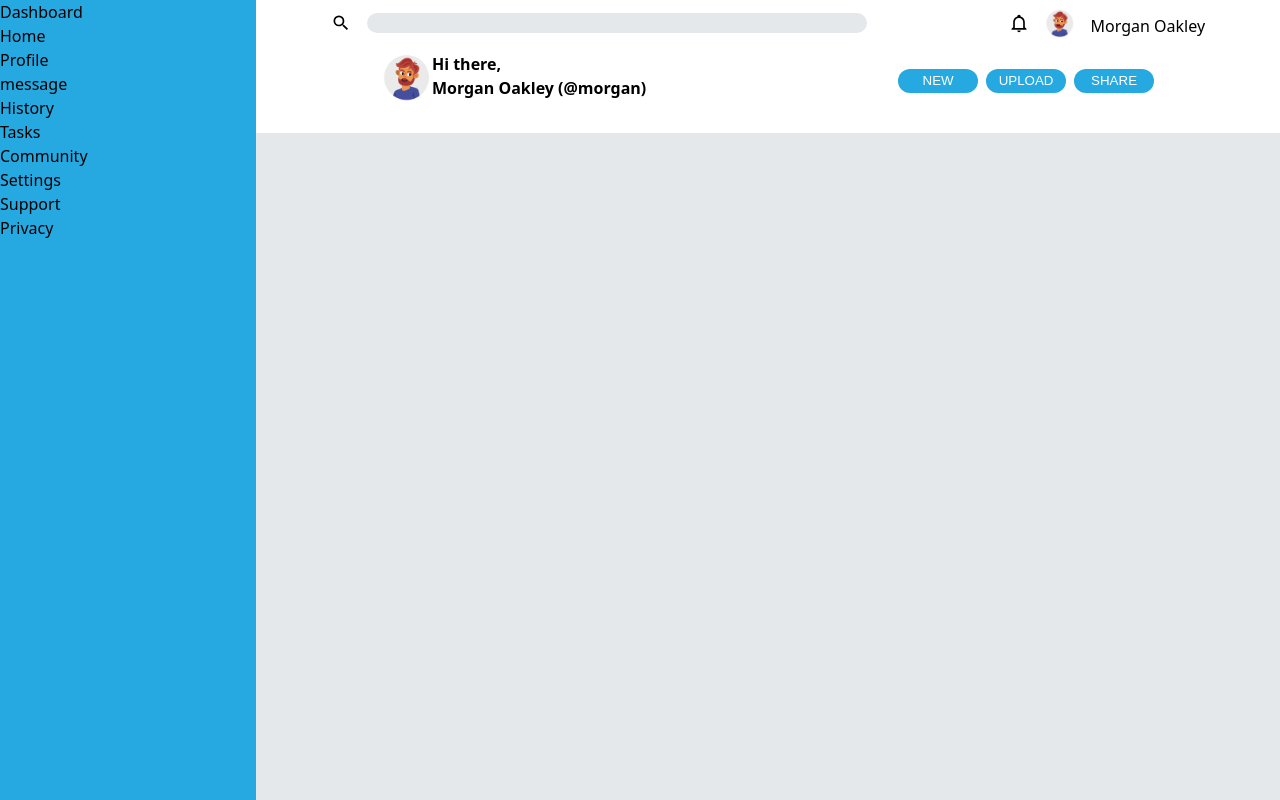
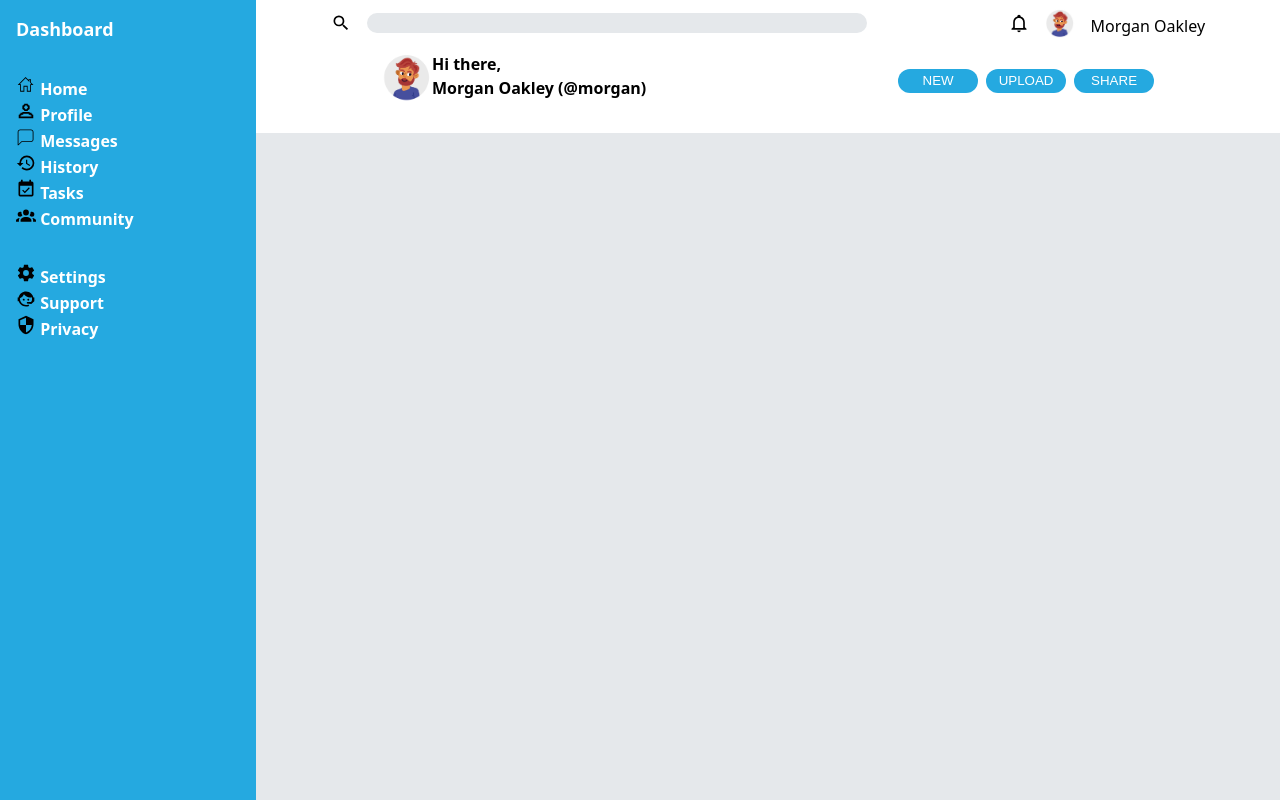
Before and after one commit to alihaider1145/dashboard, a plain HTML site: page index.html in a window 1280 px wide. Drawn offline with Linux system fonts and the light colour scheme.

Commit message:
Complete Sidebar CSS

```diff
--- a/index.html
+++ b/index.html
@@ -51,32 +51,41 @@
         <div class="sidebar__title">Dashboard</div>
         <div class="sidebar__content">
             <div class="sidebar__home">
+                <img src="./assets/home.svg" alt="Home" class="icon">
                 Home
             </div>
             <div class="sidebar__profile">
+                <img src="./assets/account.svg" alt="Profile" class="icon">
                 Profile
             </div>
             <div class="sidebar__message">
-                message
+                <img src="./assets/message.svg" alt="Messages" class="icon">
+                Messages
             </div>
             <div class="sidebar__history">
+                <img src="./assets/history.svg" alt="History" class="icon">
                 History
             </div>
             <div class="sidebar__tasks">
+                <img src="./assets/calendar-check.svg" alt="Tasks" class="icon">
                 Tasks
             </div>
             <div class="sidebar__community">
+                <img src="./assets/account-group.svg" alt="Community" class="icon">
                 Community
             </div>
         </div>
         <div class="sidebar__misc">
             <div class="sidebar__settings">
+                <img src="./assets/cog.svg" alt="Settings" class="icon">
                 Settings
             </div>
             <div class="sidebar__support">
+                <img src="./assets/face-agent.svg" alt="Support" class="icon">
                 Support
             </div>
             <div class="sidebar__privacy">
+                <img src="./assets/security.svg" alt="Privary" class="icon">
                 Privacy
             </div>
         </div>
--- a/style.css
+++ b/style.css
@@ -58,15 +58,6 @@ body{
     margin: 0;
 }
 
-/* MAIN */
-
-.main{
-    grid-column: 2 / 3;
-    grid-row: 2 / 3;
-
-    background-color: var(--color-bg-body);
-}
-
 .icon{
     width: 2rem;
     height: auto;
@@ -86,6 +77,16 @@ body{
     text-align: center;
     border: none;
 }
+
+/* MAIN */
+
+.main{
+    grid-column: 2 / 3;
+    grid-row: 2 / 3;
+
+    background-color: var(--color-bg-body);
+}
+
 
 /* HEADER */
 
@@ -153,4 +154,21 @@ body{
     grid-row: 1 / 3;
 
     background-color: var(--color-primary);
+
+    color: var(--color-bg-header);
+    font-weight: 700;
+    padding: 16px;
 }
+
+.sidebar__title{
+  padding-bottom: 32px;
+  font-size: large;
+}
+
+.sidebar__content img{
+  color: white;
+}
+
+.sidebar__content{
+  padding-bottom: 32px;
+}
```
Also changed, not shown: assets/account-group.svg (added), assets/account.svg (added), assets/calendar-check.svg (added), assets/cog.svg (added), assets/face-agent.svg (added), assets/history.svg (added), assets/home.svg (added), assets/message.svg (added), assets/security.svg (added).
